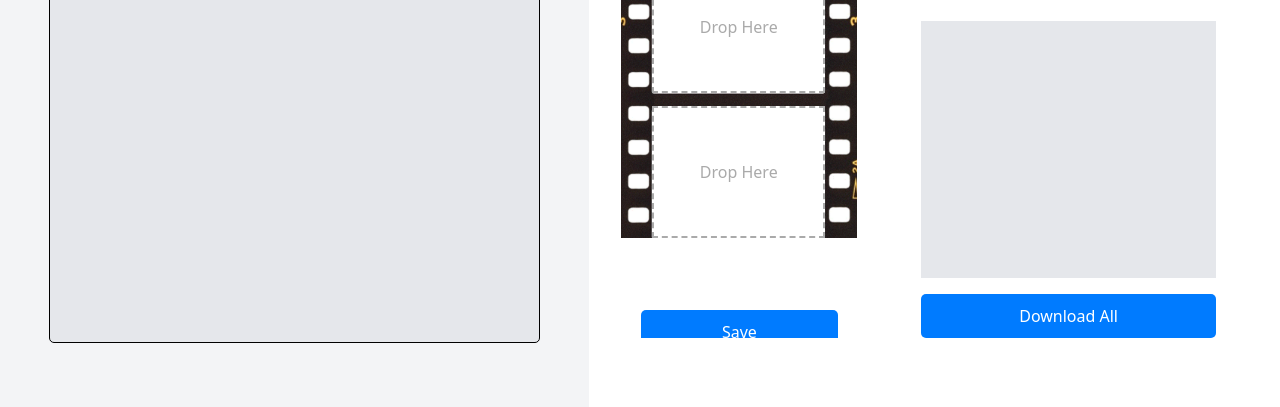
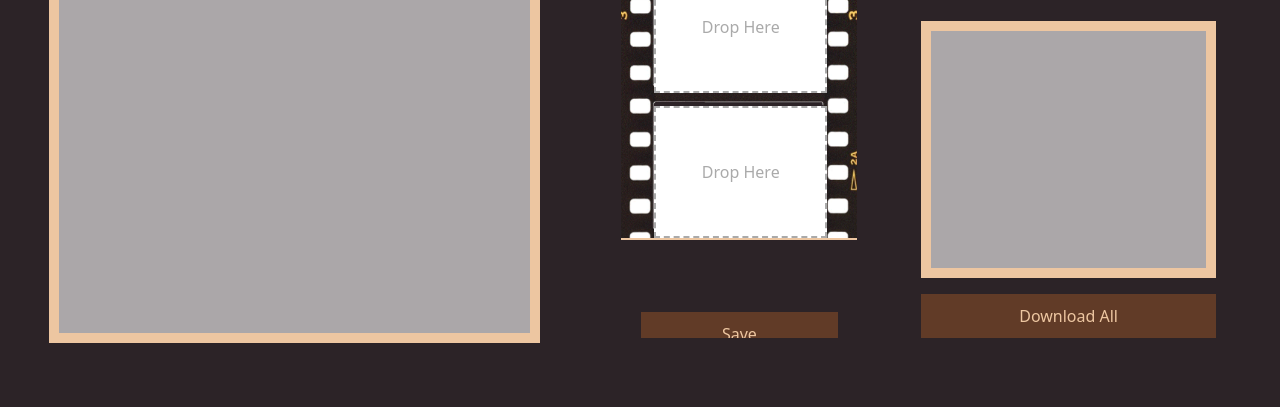
Before and after one commit to VaibhavAttre/WebJam2024, a website: page WebJam2024/index.html in a window 1280 px wide. Shown: the part 393-800 px from the top of the page. Drawn offline with nearby package versions, Linux system fonts and the light colour scheme; a script that the page names is missing.

Commit message:
finalize ui and color scheme

```diff
--- a/WebJam2024/app.js
+++ b/WebJam2024/app.js
@@ -36,7 +36,7 @@ function handleFiles() {
 
                     const imgElem = document.createElement('img');
                     imgElem.src = reader.result;
-                    imgElem.classList.add('original-image', 'w-auto', 'h-full', 'rounded-lg');
+                    imgElem.classList.add('original-image', 'w-auto', 'h-full');
 
                     if (currentFilter !== 'none') {
                         applyImageFilter(imgElem, currentFilter);
--- a/WebJam2024/index.html
+++ b/WebJam2024/index.html
@@ -13,8 +13,7 @@
 </head>
 <body class="h-screen overflow-hidden">
     <div class="flex h-full gap-8">
-        <div class="flex flex-col items-start h-full pb-16 pt-8
-        w-1/2 bg-gray-100">
+        <div class="flex flex-col items-start h-full pb-16 pt-8 w-1/2">
             <div class="flex flex-col w-5/6 mx-auto items-start">
                 <p class="sm:text-4xl md:text-5xl lg:text-6xl font-bold">Rio</p>
                 <p class="sm:text-1xl md:text-2xl lg:text-3xl font-semibold">Create and edit photo strips!</p>
@@ -23,7 +22,7 @@
                     <input type="file" id="file-input" multiple accept="image/*">
                 </div>
             </div>
-            <div class="w-5/6 flex-grow mx-auto bg-gray-200 gap-4 gap-y-2 p-4 justify-items-start
+            <div class="w-5/6 flex-grow mx-auto gap-4 gap-y-2 p-4 justify-items-start
             grid grid-cols-[repeat(auto-fill,minmax(150px,1fr))] overflow-auto"
             id="photo-bank"></div>
         </div>
@@ -39,6 +38,7 @@
             <button class="slider-btn w-5/6 mt-10" id="saveBtn">Save</button>
         </div>
 
+        <!-- Filters, saving and downloading -->
         <div class="flex flex-col w-1/4 h-5/6 gap-4 ml-8 mt-16 mr-16">
             <p class="text-lg font-bold mb-2">Drag a filter to an image:</p>
             <div class="flex flex-col gap-2">
@@ -52,7 +52,7 @@
             </div>
 
             <p class="text-lg font-bold mb-2">Saved Photostrips</p>
-            <div class="w-full flex-grow mx-auto bg-gray-200 justify-items-start
+            <div class="w-full flex-grow mx-auto justify-items-start object-container
             grid grid-cols-[repeat(auto-fill,minmax(50px,1fr))] gap-4 overflow-auto"
             id="savedPhotostripsContainer"></div>
             <button class="slider-btn justify-center"
--- a/WebJam2024/styles.css
+++ b/WebJam2024/styles.css
@@ -1,6 +1,8 @@
 body {
     font-family: Arial, Helvetica, sans-serif;
     text-align: center;
+    background-color:#2c2327;
+    color:#edc6a1;
 }
 
 #photo-bank {
@@ -9,34 +11,40 @@ body {
     gap: 10px;
     justify-content: center;
     margin-top: 20px;
-    border: 1px solid #000;
-    border-radius: 5px;
+    border: 10px solid #edc6a1;
+    background-color: #aba7a9;
 }
 
 #photo-bank img {
     max-width: 150px;
     max-height: 150px;
-    border: 1px solid #000;
-    border-radius: 5px;
+    border: 2px solid #edc6a1;
 }
 
 .slider-btn {
     padding: 10px 20px;
-    background-color: #007BFF;
-    color: white;
+    background-color: #613b27;
     border: none;
-    border-radius: 5px;
     cursor: pointer;
     font-size: 16px;
 }
 
 .slider-btn:hover {
-    background-color: #0056b3;
+    background-color: #edc6a1;
+    color: #613b27;
+}
+
+.slider-btn:focus {
+    border: #edc6a1;
 }
 
 .filter {
-    border: 1px solid #000;
-    border-radius: 5px;
+    border: 1px solid #edc6a1;
+}
+
+.object-container {
+    border: 10px solid #edc6a1;
+    background-color: #aba7a9;
 }
 
 .photo-strip {
@@ -46,6 +54,7 @@ body {
     gap: 12.75px;
     padding-top: 17.5px;
     padding-left: 37.75px;
+    border: 2px solid #edc6a1;
     background-size: cover;
     background-image: url("./images/photostrip_vert.png");
 }
@@ -61,8 +70,8 @@ body {
     color: #aaa;
 }
 .drop-zone.over {
-    border-color: #00f;
-    color: #00f;
+    border-color: #edc6a1;
+    color: #edc6a1;
 }
 .drop-zone img {
     width: 100%;
```
